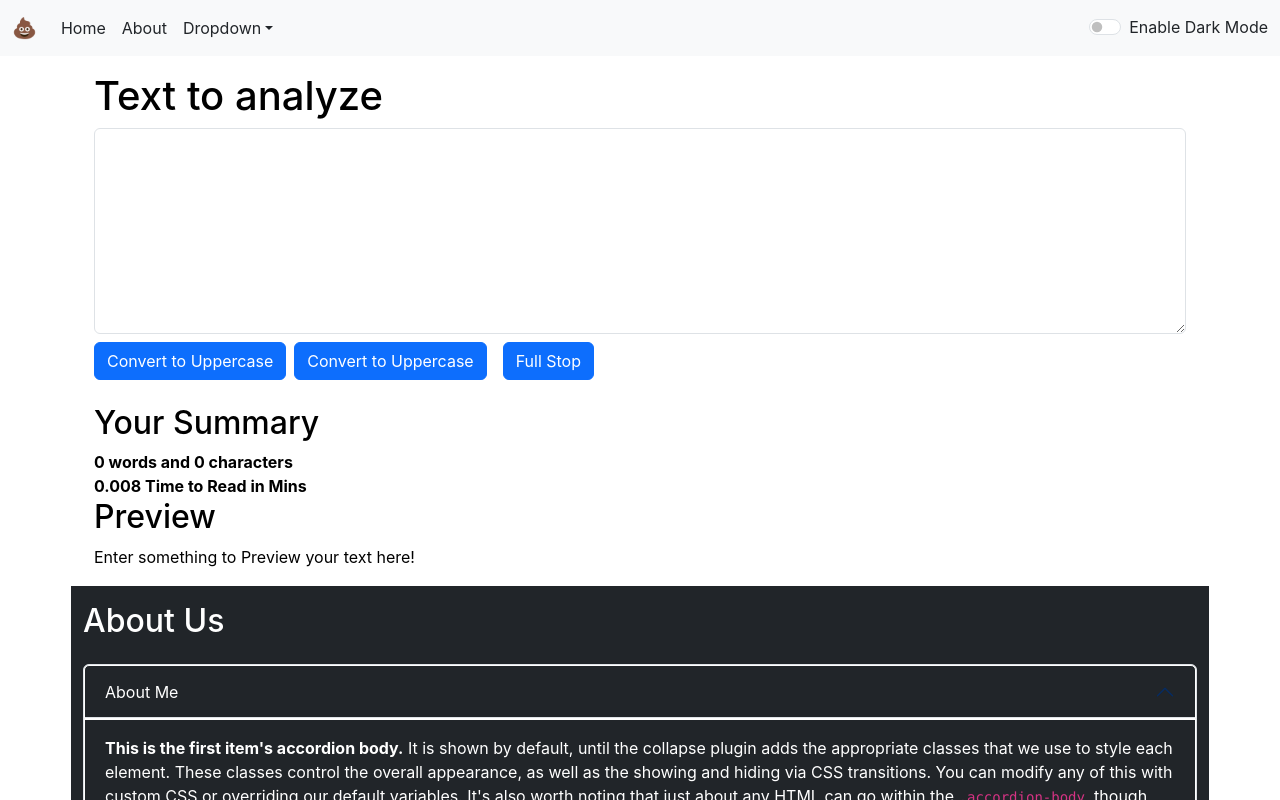
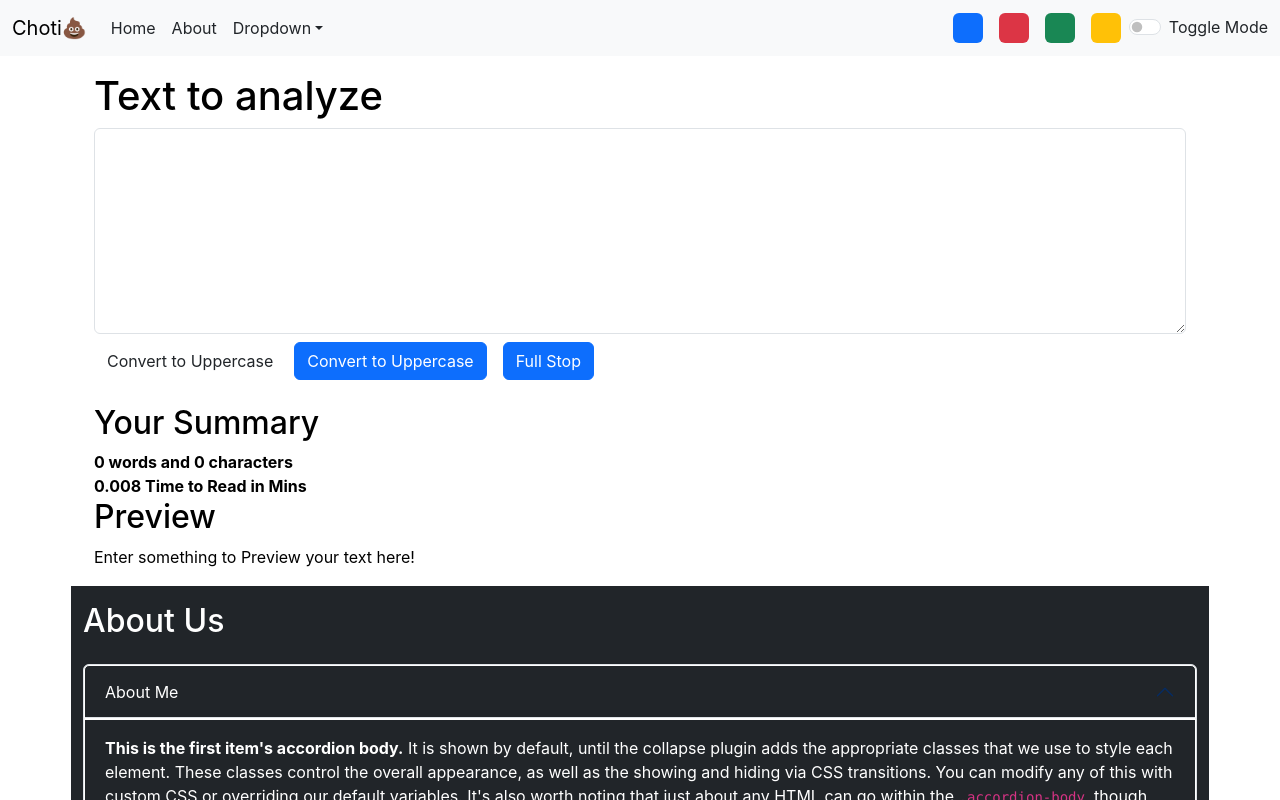
Before and after one commit to ooexiaoo/React-Course, a React (Create React App) app: page / in a window 1280 px wide. Shown: the top 800 px of the page. Built offline with nearby package versions, Linux system fonts and the light colour scheme.

Commit message:
Chapter 20 - Exercise 2 answers

```diff
--- a/src/App.js
+++ b/src/App.js
@@ -19,7 +19,17 @@ function App() {
     }, 1500);
   }
 
-  const toggleMode = ()=>{
+  const removeBodyClasses = ()=>{
+    document.body.classList.remove('bg-light')
+    document.body.classList.remove('bg-dark')
+    document.body.classList.remove('bg-success')
+    document.body.classList.remove('bg-warning')
+    document.body.classList.remove('bg-danger')
+  }
+
+  const toggleMode = (cls)=>{
+    removeBodyClasses();
+    document.body.classList.add('bg-' +cls)
     if (mode === 'light'){
       setMode('dark');
       document.body.style.backgroundColor = '#212529';
@@ -33,7 +43,7 @@ function App() {
   }
   return (
     <>
-      <Navbar title="💩" mode={mode} toggleMode={toggleMode}/>
+      <Navbar title="Choti💩" mode={mode} toggleMode={toggleMode}/>
       <Alert alert={alert}/>
       <div className="container my-3">
         <TextForm showAlert={showAlert} heading="Text to analyze" mode={mode}/>
--- a/src/Components/Navbar.js
+++ b/src/Components/Navbar.js
@@ -30,13 +30,19 @@ export default function Navbar(props) {
             </ul>
           </li>
         </ul>
-          {/* <form className="d-flex" role="search">
-          <input className="form-control me-2" type="search" placeholder="Search" aria-label="Search"/>
-          <button className="btn btn-outline-dark" type="submit">Search</button>
-        </form> */}
+          <div className="d-flex">
+            <div className="bg-primary rounded mx-2" onClick={()=>props.toggleMode('primary')}
+            style={{height: '30px', width: '30px', cursor: 'pointer'}}></div>
+            <div className="bg-danger rounded mx-2" onClick={()=>props.toggleMode('danger')}
+            style={{height: '30px', width: '30px', cursor: 'pointer'}}></div>
+            <div className="bg-success rounded mx-2" onClick={()=>props.toggleMode('success')}
+            style={{height: '30px', width: '30px', cursor: 'pointer'}}></div>
+            <div className="bg-warning rounded mx-2" onClick={()=>props.toggleMode('warning')}
+            style={{height: '30px', width: '30px', cursor: 'pointer'}}></div>
+          </div>
         <div className={`form-check form-switch text-${props.mode==='light'?'dark':'light'}`}>
-          <input className="form-check-input" onClick={props.toggleMode} type="checkbox" role="switch" id="flexSwitchCheckDefault"/>
-          <label className="form-check-label" htmlFor="flexSwitchCheckDefault">Enable Dark Mode</label>
+          <input className="form-check-input" onClick={()=>props.toggleMode('null')} type="checkbox" role="switch" id="flexSwitchCheckDefault"/>
+          <label className="form-check-label" htmlFor="flexSwitchCheckDefault">Toggle Mode</label>
         </div>
     {/*     <div className="btn-group" role="group" aria-label="Basic mixed styles example">
       </div> */}
--- a/src/Components/TextForm.js
+++ b/src/Components/TextForm.js
@@ -43,7 +43,7 @@ export default function TextForm(props) {
         id="myBox"
         rows="8"
       ></textarea>
-      <button className="btn btn-primary my-2" onClick={handleUpClick}>
+      <button className="btn btn-${props.toggleMode} my-2" onClick={handleUpClick}>
         Convert to Uppercase
       </button>
 
```
